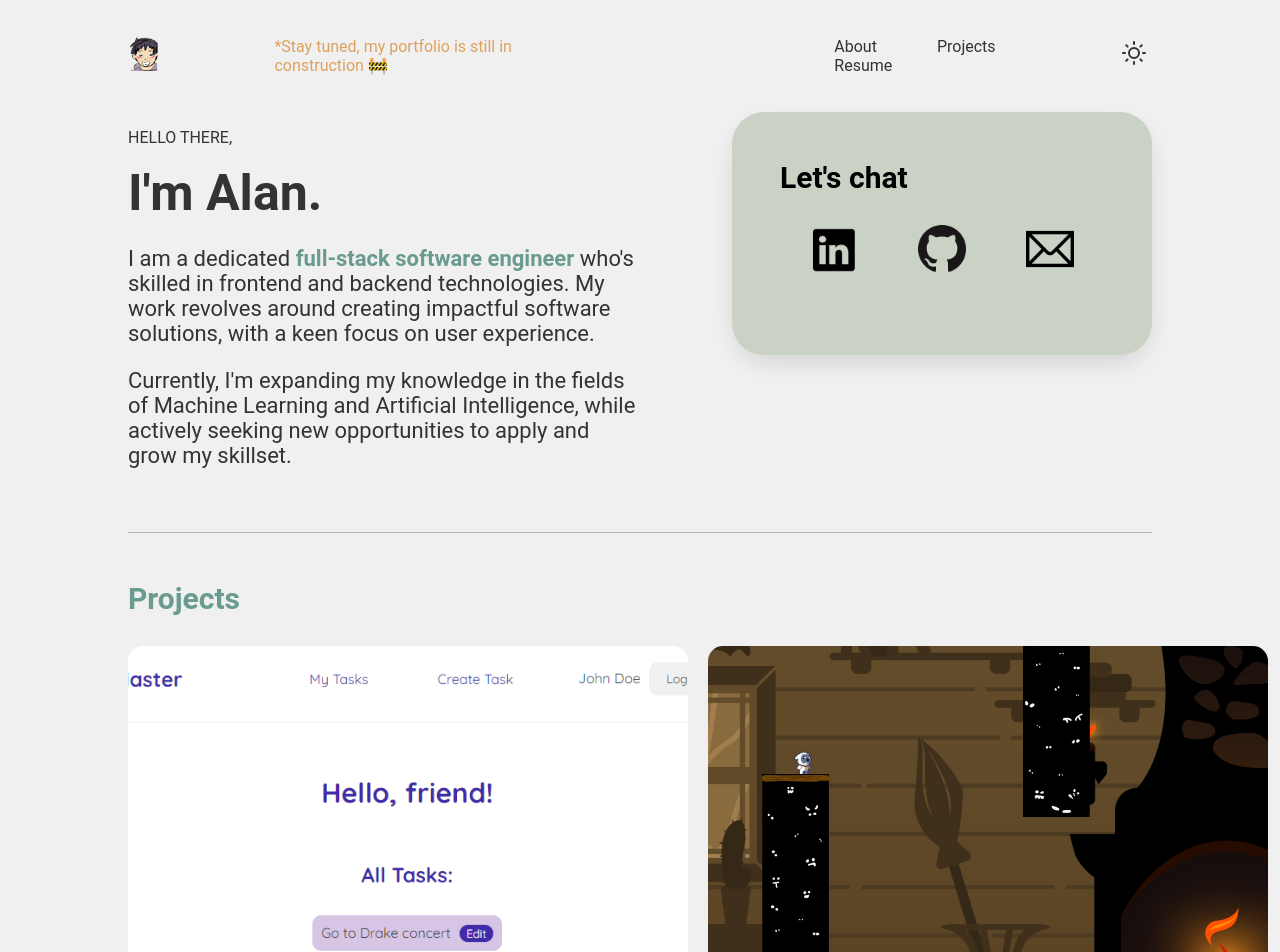
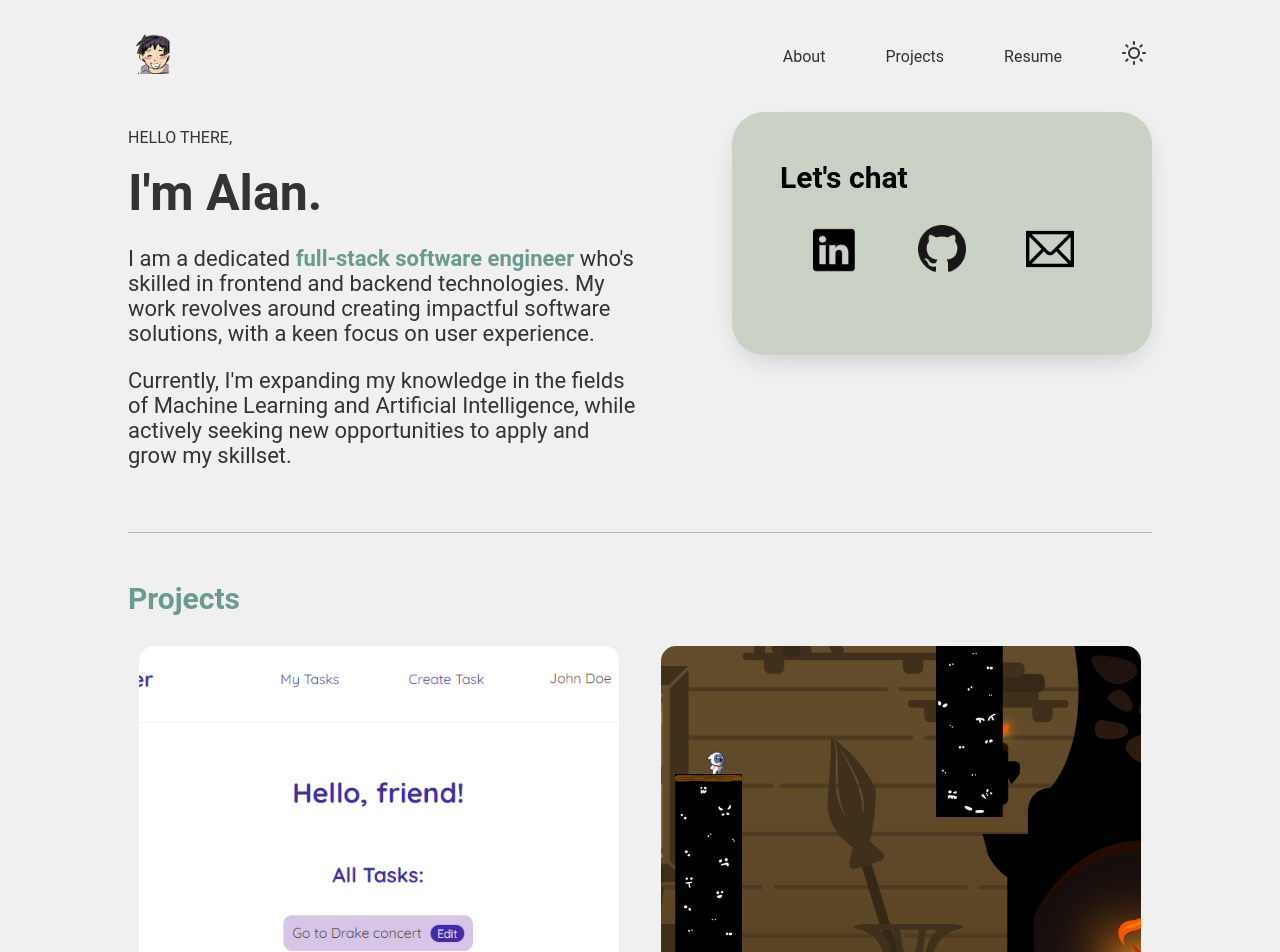
Before and after one commit to nhvn/portfolio, a React (Create React App) app: page / in a window 1280 px wide. Shown: the top 952 px of the page. Built offline with nearby package versions, Linux system fonts and the light colour scheme; a web font is replaced by a local one.

Commit message:
Made that the logo clickable area is not longer than its logo

```diff
--- a/src/Navbar.js
+++ b/src/Navbar.js
@@ -4,8 +4,9 @@ import { Link, NavLink } from 'react-router-dom';
 import { ThemeProvider, theme } from './ThemeProvider';
 
 const Logo = styled.img`
-  max-width: 10%;
+  width: 10%; /* This is the original size */
 `;
+
 
 const StyledLink = styled(Link)`
   color: ${(props) => props.theme.linkColor};
@@ -29,11 +30,6 @@ const DropdownMenu = styled.div`
   transition: all 0.3s ease-out;
   border-radius: 0 0 20px 20px;
 `;
-
-// const DropdownLink = styled(StyledLink)`
-//   display: block;
-//   margin: 10px 0;
-// `;
 
 const DropdownContainer = styled.div`
   position: relative;
@@ -63,10 +59,12 @@ const Navbar = ({ toggleDarkMode, isDarkMode }) => {
 
   return (
     <nav className="navbar">
-      <a href="/" className="logo">
-        <Logo src="/img/logo.png" alt="Custom logo" />
-      </a>
-      <p id='construction'>*Stay tuned, my portfolio is still in construction 🚧</p>
+      <div className='logo-left'>
+        <a href="/" id="logo">
+          <Logo src="/img/logo.png" alt="Custom logo" />
+        </a>
+      </div>
+      {/* <p id='construction'>*Stay tuned, my portfolio is still in construction 🚧</p> */}
       <div className="links">
         <ThemeProvider isDarkMode={isDarkMode}>
           {/* <StyledLink2 to="/">Home</StyledLink2> */}
--- a/src/index.css
+++ b/src/index.css
@@ -61,9 +61,8 @@ section {
   height: 3em;
   width: 80%;
 }
-.navbar .logo {
+.navbar #logo {
   margin-left: 0;
-  padding-left: 0;
 }
 .navbar #construction {
   position: relative;
@@ -81,11 +80,6 @@ section {
 .navbar a:hover {
   color: #6a9b8f;
 }
-.content {
-  max-width: 600px;
-  margin: 40px auto;
-  padding: 20px;
-}
 .navbar .links .dropdown-item {
   display: block;
   text-align: center;
@@ -97,11 +91,6 @@ section {
   margin: 0 auto 5rem;
   width: 80%;
 }
-/* .home .flex {
-  display: flex;
-  flex-direction: row;
-  gap: 6rem;
-} */
 .left {
   flex: 4;
 }
@@ -173,7 +162,7 @@ section {
 }
 .proj {
   height: 25em;
-  width: 35em;
+  width: 30em;
   position: relative;
   border-radius: 15px;
   overflow: hidden;
@@ -258,8 +247,7 @@ footer {
   max-width: 20rem;
 }
 .headshot-contain {
-  /* background-color: #73685e;
- */
+
 }
 .img-contain {
   align-content: center;
@@ -271,10 +259,13 @@ footer {
 .img-contain img {
   border-radius: 15px;
   transition: all .3s ease-in-out;
-  width: 16rem;
-  /* flex-grow: 1;
+  max-width: 16rem;
+  /* height: 22rem; */
+  flex-grow: 1;
   flex-shrink: 1;
-  height: auto; */
+  /* height: auto; */
+  object-fit: cover;
+  object-position: center;
 }
 .hobbies-contain {
   display: flex;
@@ -282,7 +273,6 @@ footer {
   align-items: stretch;
 }
 .hob {
-  /* border: 1px solid #0000000f; */
   border-radius: 15px;
   margin: 10px 0;
   padding: 20px;
@@ -321,13 +311,13 @@ footer {
   z-index: 2;
 }
 #foodie::after {
-  content: "FOOD";
+  content: "FOOD.";
 }
 #cafe::after {
   content: "CAFE HOPPING.";
 }
 #travel::after {
-  content: "TRAVEL";
+  content: "TRAVEL.";
 }
 #foodie:hover::after, #cafe:hover::after, #travel:hover::after {
   color: white;
```
